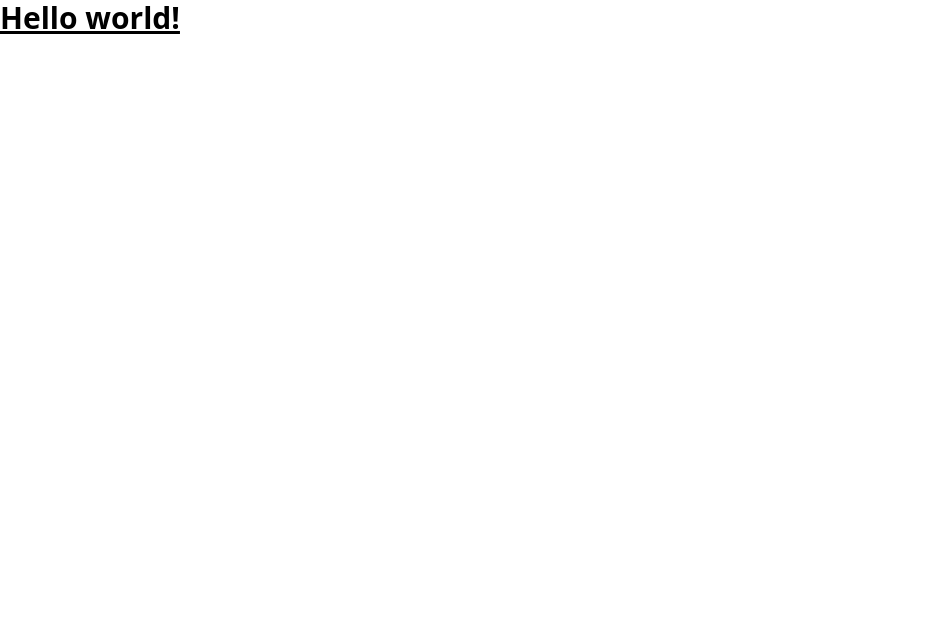
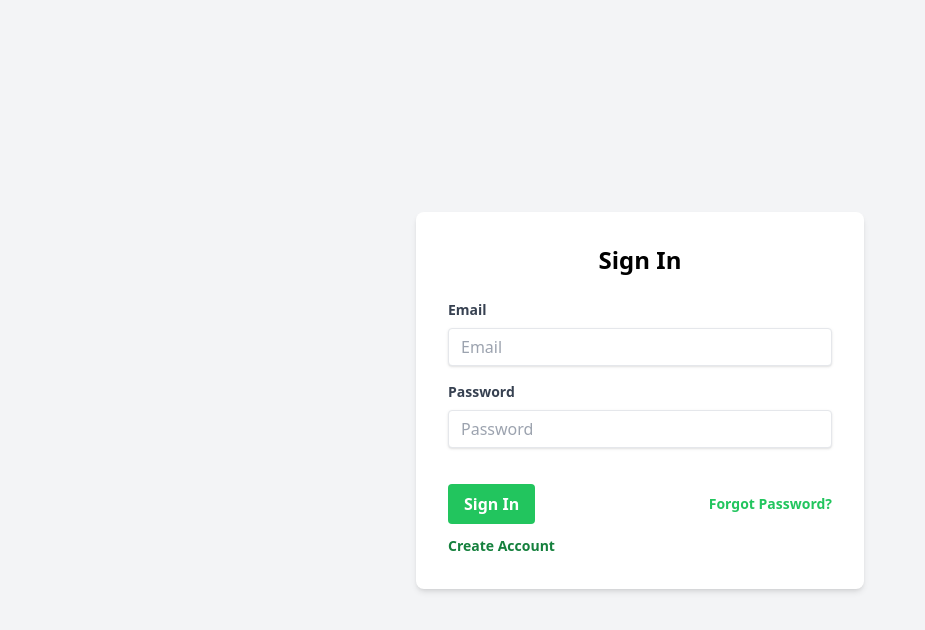
Before and after one commit to keshavsaini0311/social-media, a React (Create React App) app in the folder frontend/: page / in a window 1280 px wide. Shown: the top 630 px of the page, without its empty margins (0-925 px from the left). Built offline with nearby package versions, Linux system fonts and the light colour scheme.

Commit message:
signin page ui

```diff
--- a/frontend/package.json
+++ b/frontend/package.json
@@ -8,6 +8,7 @@
     "@testing-library/user-event": "^13.5.0",
     "react": "^18.3.1",
     "react-dom": "^18.3.1",
+    "react-router-dom": "^6.23.1",
     "react-scripts": "5.0.1",
     "web-vitals": "^2.1.4"
   },
--- a/frontend/src/App.js
+++ b/frontend/src/App.js
@@ -1,7 +1,15 @@
+import { BrowserRouter, Routes, Route } from "react-router-dom";
+import SignIn from "./pages/SignIn";
+
 export default function App() {
   return (
-    <h1 className="text-3xl font-bold underline">
-      Hello world!
-    </h1>
+    <>
+    <BrowserRouter>
+      <Routes>
+        <Route path='/' element={<SignIn/>}/>
+
+      </Routes>
+    </BrowserRouter>
+    </>
   )
 }
--- /dev/null
+++ b/frontend/src/pages/Home.js
@@ -0,0 +1,11 @@
+import React from 'react'
+
+const Home = () => {
+    return (
+        <div>
+            Home
+        </div>
+    )
+}
+
+export default Home
--- /dev/null
+++ b/frontend/src/pages/SignIn.js
@@ -0,0 +1,81 @@
+/* eslint-disable no-unused-vars */
+import React ,{useState} from 'react'
+import { Link, useNavigate } from 'react-router-dom'
+
+
+ const SignIn=()=>{
+
+  const [formData, setFormData] = useState({});
+  const navigate = useNavigate();
+  const handleChange = (event) => {
+    setFormData({
+      ...formData,
+      [event.target.id]: event.target.value,
+    });
+  };
+
+  const handleSubmit = (event) => {
+    event.preventDefault();
+
+  };
+
+  return (
+    <div className="min-h-screen flex items-center justify-center bg-gray-100">
+      <div className="bg-white p-8 rounded-lg shadow-md w-full max-w-md">
+        <h2 className="text-2xl font-bold mb-6 text-center">Sign In</h2>
+        <form >
+          <div className="mb-4">
+            <label className="block text-gray-700 text-sm font-bold mb-2" htmlFor="email">
+              Email
+            </label>
+            <input
+              className="shadow appearance-none border rounded w-full py-2 px-3 text-gray-700 leading-tight focus:outline-none focus:shadow-outline"
+              id="email"
+              type="email"
+              placeholder="Email"
+              onChange={handleChange}
+            />
+          </div>
+          <div className="mb-6">
+            <label className="block text-gray-700 text-sm font-bold mb-2"  htmlFor="password">
+              Password
+            </label>
+            <input
+              className="shadow appearance-none border rounded w-full py-2 px-3 text-gray-700 mb-3 leading-tight focus:outline-none focus:shadow-outline"
+              id="password"
+              type="password"
+              placeholder="Password"
+              onChange={handleChange}
+            />
+          </div>
+          <div className="flex items-center justify-between">
+            <button
+              className="bg-green-500 hover:bg-green-700 text-white font-bold py-2 px-4 rounded focus:outline-none focus:shadow-outline"
+              type="button"
+              onClick={handleSubmit}
+            >
+              Sign In
+            </button>
+            <Link
+              className="inline-block align-baseline font-bold text-sm text-green-500 hover:text-emerald-600"
+              to="/forgot-password"
+            >
+              Forgot Password?
+            </Link>
+          </div>
+          <Link
+              className="pt-3 inline-block align-baseline font-bold text-sm text-green-700 hover:text-emerald-600"
+              to="/forgot-password"
+            >
+              Create Account
+            </Link>
+        </form>
+      </div>
+    </div>
+  )
+
+}
+
+
+
+export default SignIn;
```
Also changed, not shown: 1 other file (tests, documents, lock files or other folders).
